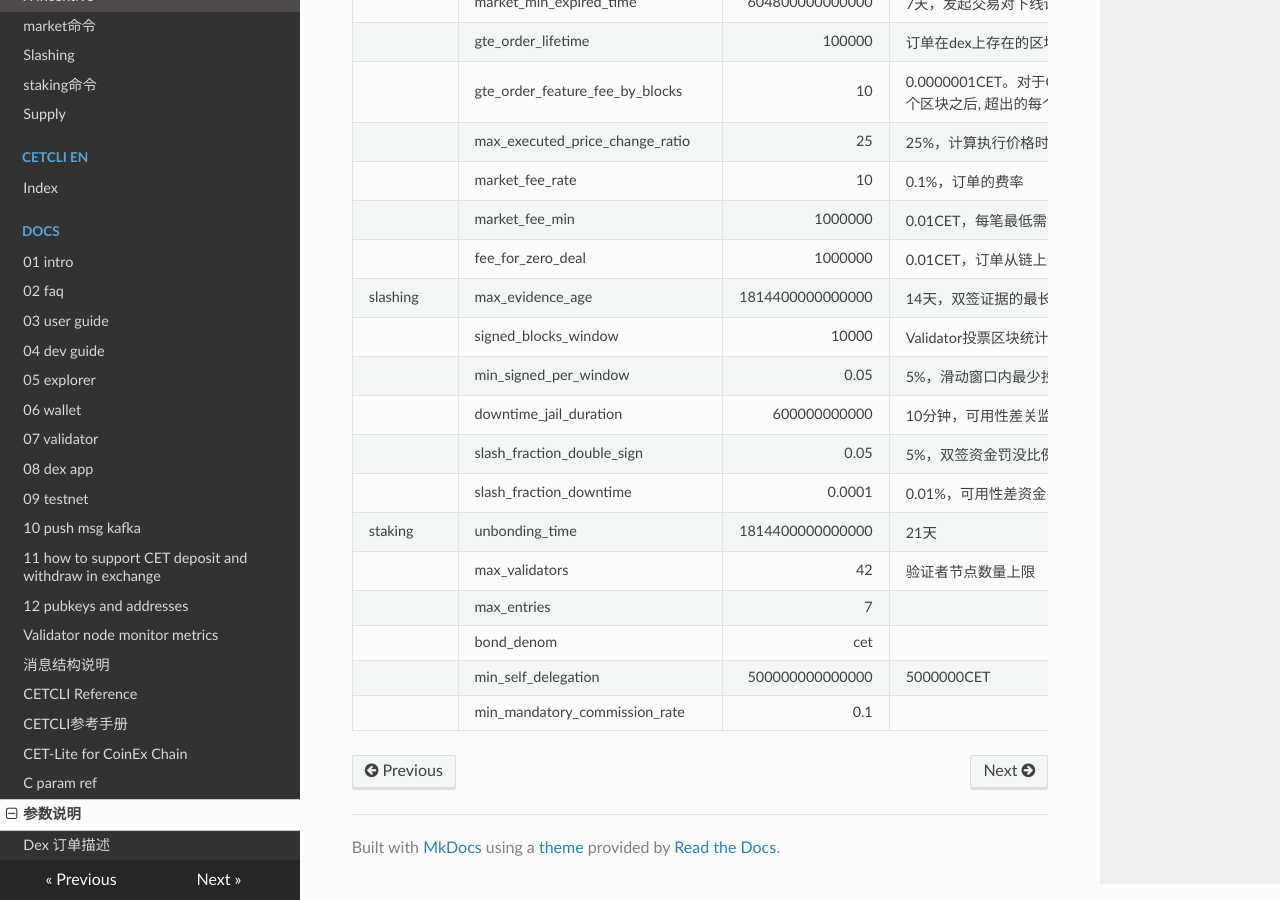
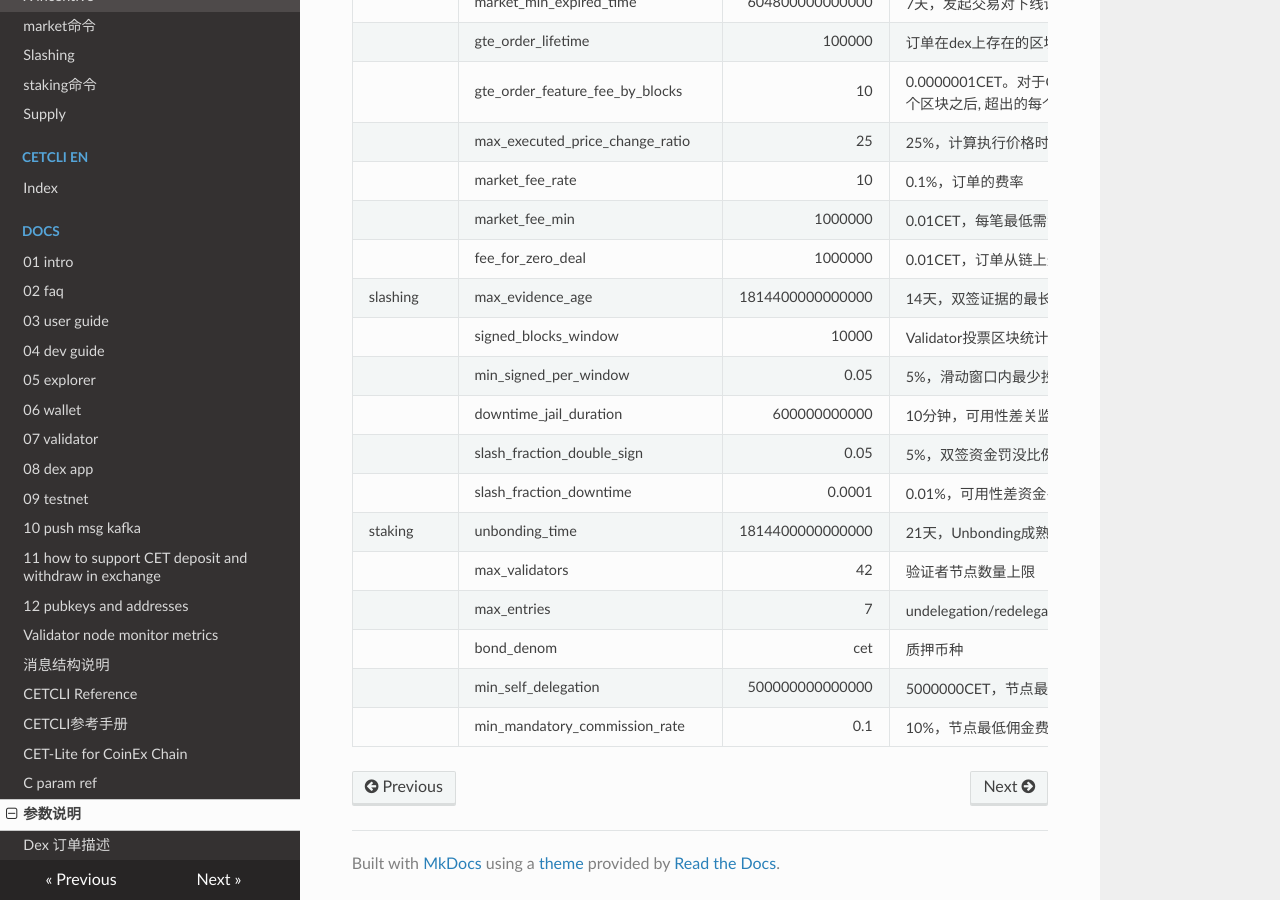
Before and after one commit to coinexchain/dex-manual, an MkDocs documentation site: the page built from docs/docs/C_param_ref_cn.md, in a window 1280 px wide and 900 px high, scrolled down 1680 px. Built offline with MkDocs 1.6.1, drawn with Linux system fonts in a browser that asks for light colours; nearby versions of some CDN libraries.

Commit message:
Update C_param_ref_cn.md

```diff
--- a/docs/docs/C_param_ref_cn.md
+++ b/docs/docs/C_param_ref_cn.md
@@ -55,9 +55,9 @@
 |              | downtime_jail_duration            |     600000000000 | 10分钟，可用性差关监狱时间（单位是纳秒）                     |
 |              | slash_fraction_double_sign        |             0.05 | 5%，双签资金罚没比例                                         |
 |              | slash_fraction_downtime           |           0.0001 | 0.01%，可用性差资金罚没比例                                  |
-| staking      | unbonding_time                    | 1814400000000000 | 21天                                                         |
+| staking      | unbonding_time                    | 1814400000000000 | 21天，Unbonding成熟时间（单位是纳秒）                        |
 |              | max_validators                    |               42 | 验证者节点数量上限                                           |
-|              | max_entries                       |                7 |                                                              |
-|              | bond_denom                        |              cet |                                                              |
-|              | min_self_delegation               |  500000000000000 | 5000000CET                                                   |
-|              | min_mandatory_commission_rate     |              0.1 |                                                              |
+|              | max_entries                       |                7 | undelegation/redelegation队列长度上限                        |
+|              | bond_denom                        |              cet | 质押币种                                                     |
+|              | min_self_delegation               |  500000000000000 | 5000000CET，节点最低自我质押金额                             |
+|              | min_mandatory_commission_rate     |              0.1 | 10%，节点最低佣金费率                                        |
```
